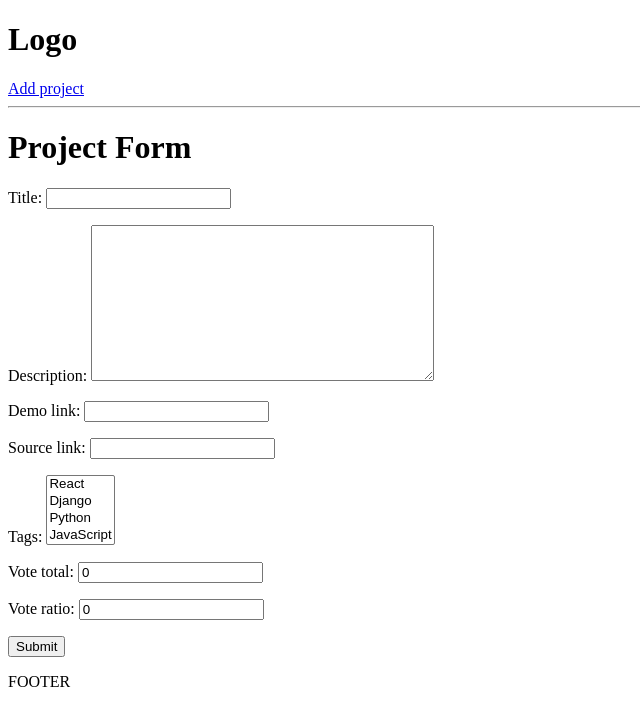
After one commit to alexdzehil/devsearch, a Django app: page /create-project in a window 1280 px wide. The commit adds this page. Shown: the top 726 px of the page, without its empty margins (0-640 px from the left). Run offline with Django 3.2, Linux system fonts and the light colour scheme; data comes from the database, SQL or seed files in the repository.

Commit message:
Add forms

```diff
--- /dev/null
+++ b/devsearch/projects/forms.py
@@ -0,0 +1,9 @@
+from django.forms import ModelForm
+
+from .models import Project
+
+
+class ProjectForm(ModelForm):
+    class Meta:
+        model = Project
+        fields = '__all__'
--- /dev/null
+++ b/devsearch/projects/templates/projects/project_form.html
@@ -0,0 +1,12 @@
+{% extends 'main.html' %}
+{% block content %}
+
+<h1>Project Form</h1>
+
+<form action="" method="POST">
+    {% csrf_token %}
+    {{ form.as_p }}
+    <input type="submit">
+</form>
+
+{% endblock %}
--- a/devsearch/projects/urls.py
+++ b/devsearch/projects/urls.py
@@ -6,4 +6,5 @@ from . import views
 urlpatterns = [
     path('', views.projects, name='projects'),
     path('project/<str:pk>', views.project, name='project'),
+    path('create-project', views.create_project, name='create-project'),
 ]
--- a/devsearch/projects/views.py
+++ b/devsearch/projects/views.py
@@ -2,6 +2,7 @@ from django.shortcuts import render
 from django.http import HttpResponse
 
 from .models import Project
+from .forms import ProjectForm
 
 
 def projects(request):
@@ -14,3 +15,9 @@ def project(request, pk):
     project = Project.objects.get(id=pk)
     context = {'project': project}
     return render(request, 'projects/single-project.html', context)
+
+
+def create_project(request):
+    form = ProjectForm()
+    context = {'form': form}
+    return render(request, 'projects/project_form.html', context)
--- a/devsearch/templates/navbar.html
+++ b/devsearch/templates/navbar.html
@@ -1,2 +1,3 @@
 <h1>Logo</h1>
+<a href="{% url 'create-project' %}">Add project</a>
 <hr>
```
